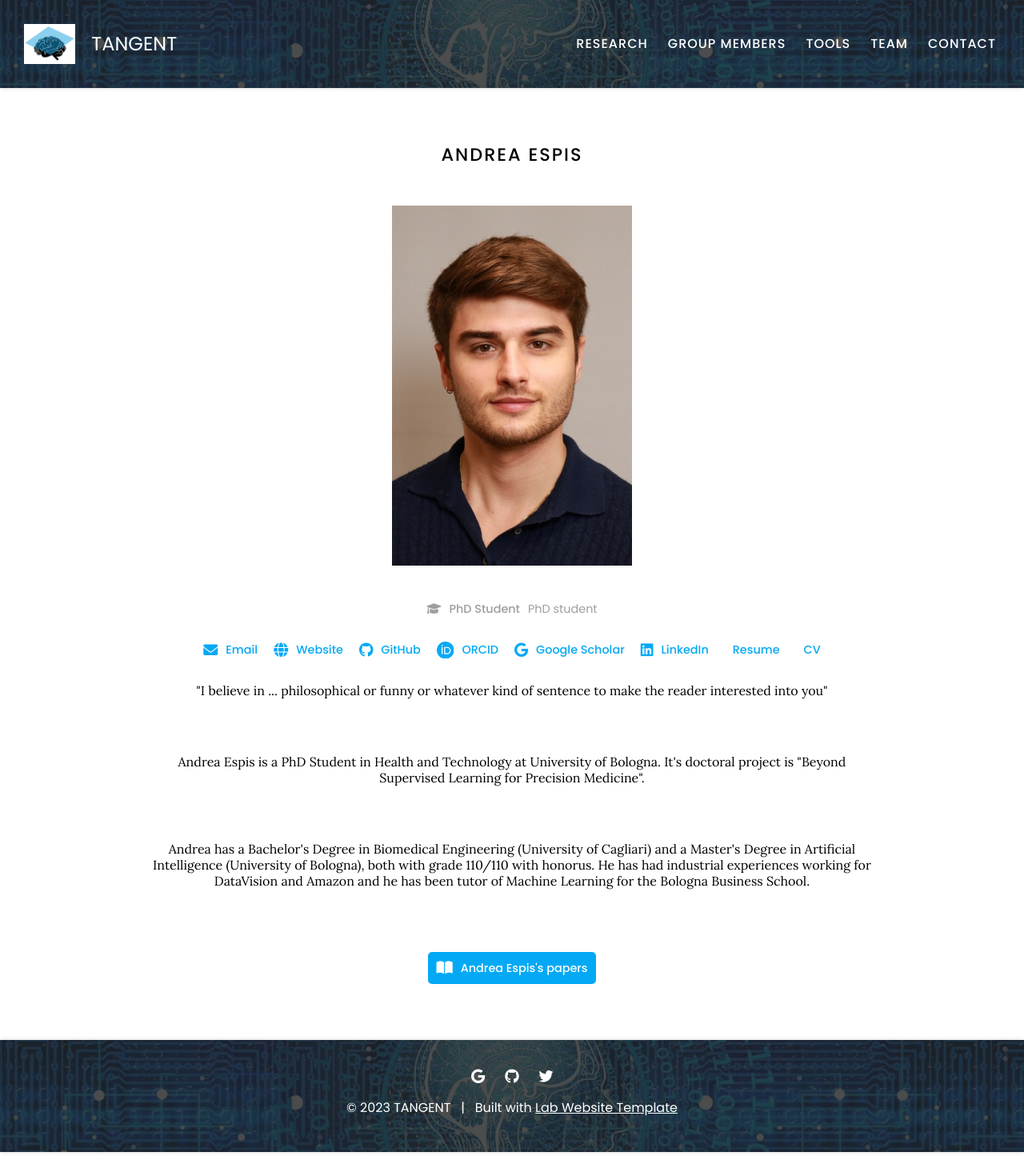
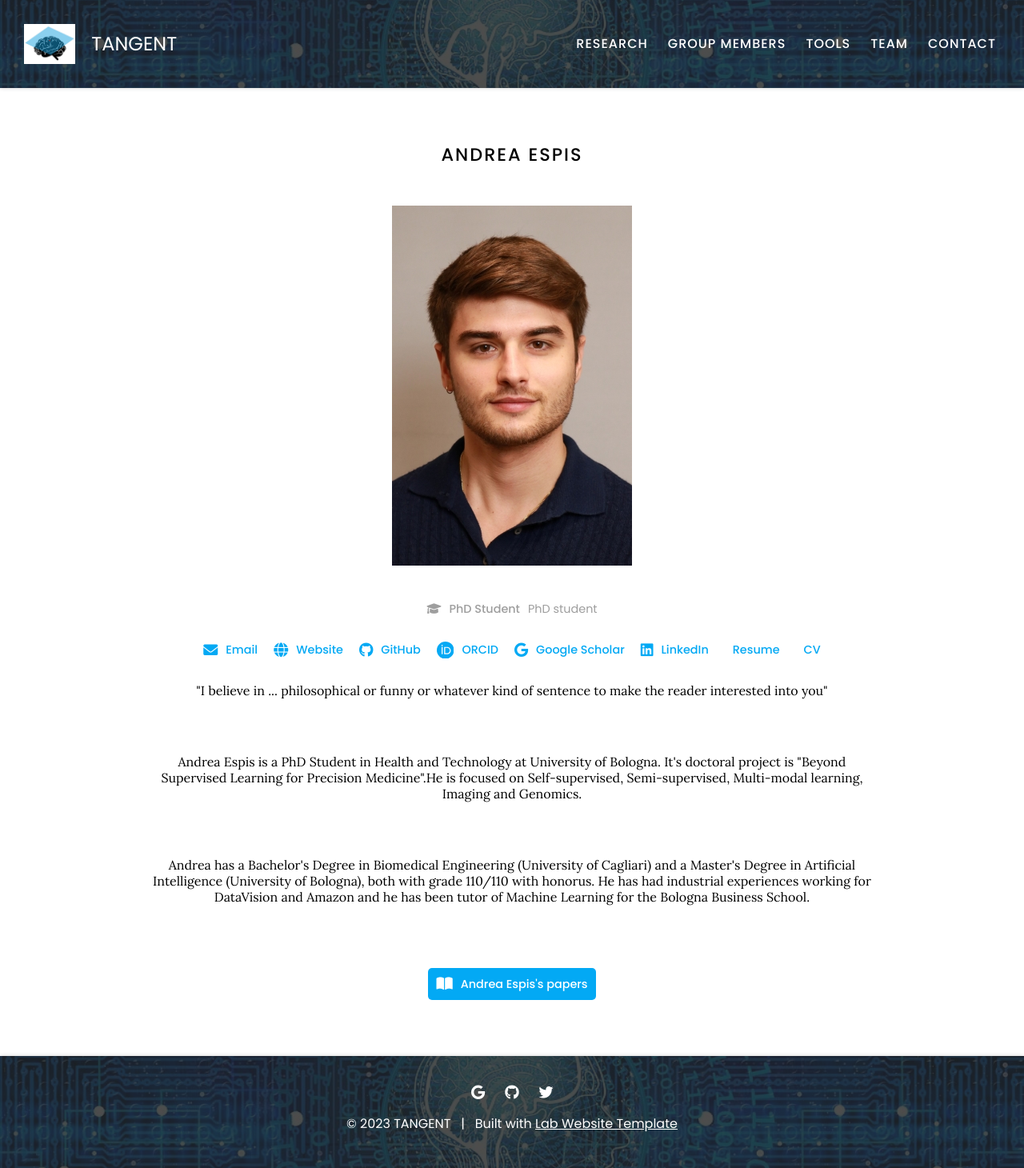
Before and after one commit to riccardoscheda/riccardoscheda.github.io, a Jekyll site: the page built from _members/andrea_espis.md, in a window 1280 px wide. Shown: the whole page at 80% size. Built offline with Jekyll 4.4.1, drawn with Linux system fonts in a browser that asks for light colours.

Commit message:
Update andrea_espis.md

```diff
--- a/_members/andrea_espis.md
+++ b/_members/andrea_espis.md
@@ -22,7 +22,7 @@ links:
 
 <center>"I believe in ... philosophical or funny or whatever kind of sentence to make the reader interested into you"</center><br>
 
-<center>Andrea Espis is a PhD Student in Health and Technology at University of Bologna. It's doctoral project is "Beyond Supervised Learning for Precision Medicine".</center><br>
+<center>Andrea Espis is a PhD Student in Health and Technology at University of Bologna. It's doctoral project is "Beyond Supervised Learning for Precision Medicine".He is focused on Self-supervised, Semi-supervised, Multi-modal learning, Imaging and Genomics.</center><br>
 
 <center>Andrea has a Bachelor's Degree in Biomedical Engineering (University of Cagliari)
 and a Master's Degree in Artificial Intelligence (University of Bologna), both with grade 110/110 with honorus. He has had industrial experiences working for DataVision and Amazon and he has been tutor of Machine Learning for
```
